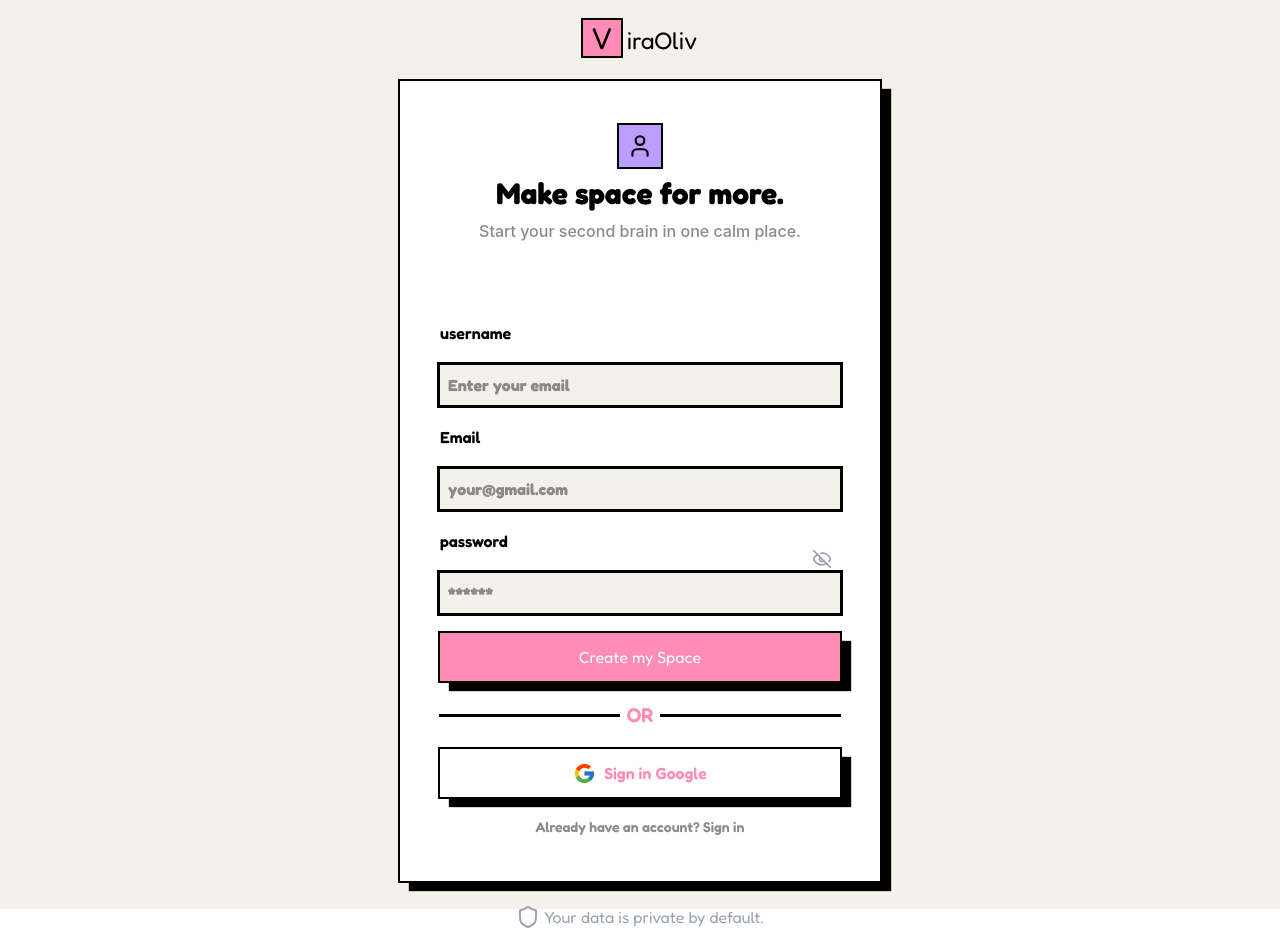
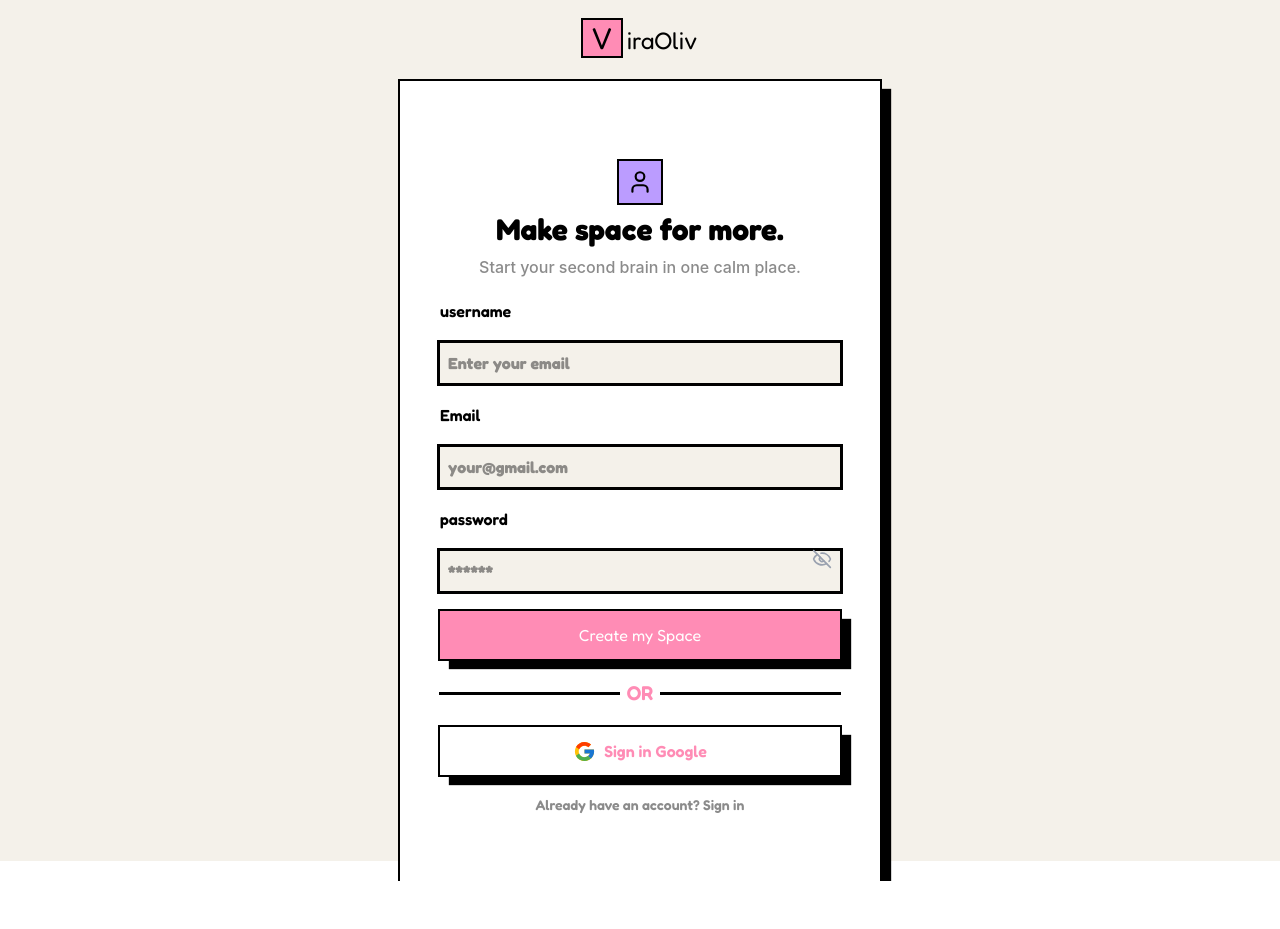
Before and after one commit to novalCandra/NEXUS-FE, a React (Vite) app: page /register in a window 1280 px wide. After the commit the page ends 881 px from the top, so only its background shows below. Built offline with nearby package versions, Linux system fonts and the light colour scheme.

Commit message:
feat : ✅ add Repair (Auth)

```diff
--- a/src/components/template/AuthTemplate.tsx
+++ b/src/components/template/AuthTemplate.tsx
@@ -1,4 +1,4 @@
-import { Shield, type LucideIcon } from "lucide-react";
+import { type LucideIcon } from "lucide-react";
 import { motion } from "motion/react";
 
 type TypeAuthTemplate = {
@@ -33,10 +33,10 @@ const AuthTemplate = (props: TypeAuthTemplate) => {
         iraOliv
       </h2>
       <div
-        className={`flex flex-col items-center bg-white ${tinggiCard} py-11 space-y-5 justify-between ring-2 ring-black shadow-black relative`}
+        className={`flex flex-col items-center bg-white ${tinggiCard} py-20 space-y-5 justify-between ring-2 ring-black shadow-black relative`}
       >
         <div className="flex flex-col justify-center items-center space-y-2 px-10 text-center">
-          <span className={`px-2 py-2  ${styleIcon}  ring-2 ring-black`}>
+          <span className={`px-2 py-2 ${styleIcon}  ring-2 ring-black`}>
             <Icon size={26} />
           </span>
           <h1 className="font-fredoka text-3xl text-center font-bold">
@@ -48,12 +48,12 @@ const AuthTemplate = (props: TypeAuthTemplate) => {
         </div>
         {children}
       </div>
-      <div className="flex flex-row space-x-1">
+      {/* <div className="flex flex-row space-x-1">
         <Shield className="text-gray-400" />
         <span className="font-fredoka text-gray-400">
           Your data is private by default.
         </span>
-      </div>
+      </div> */}
     </motion.div>
   );
 };
```
